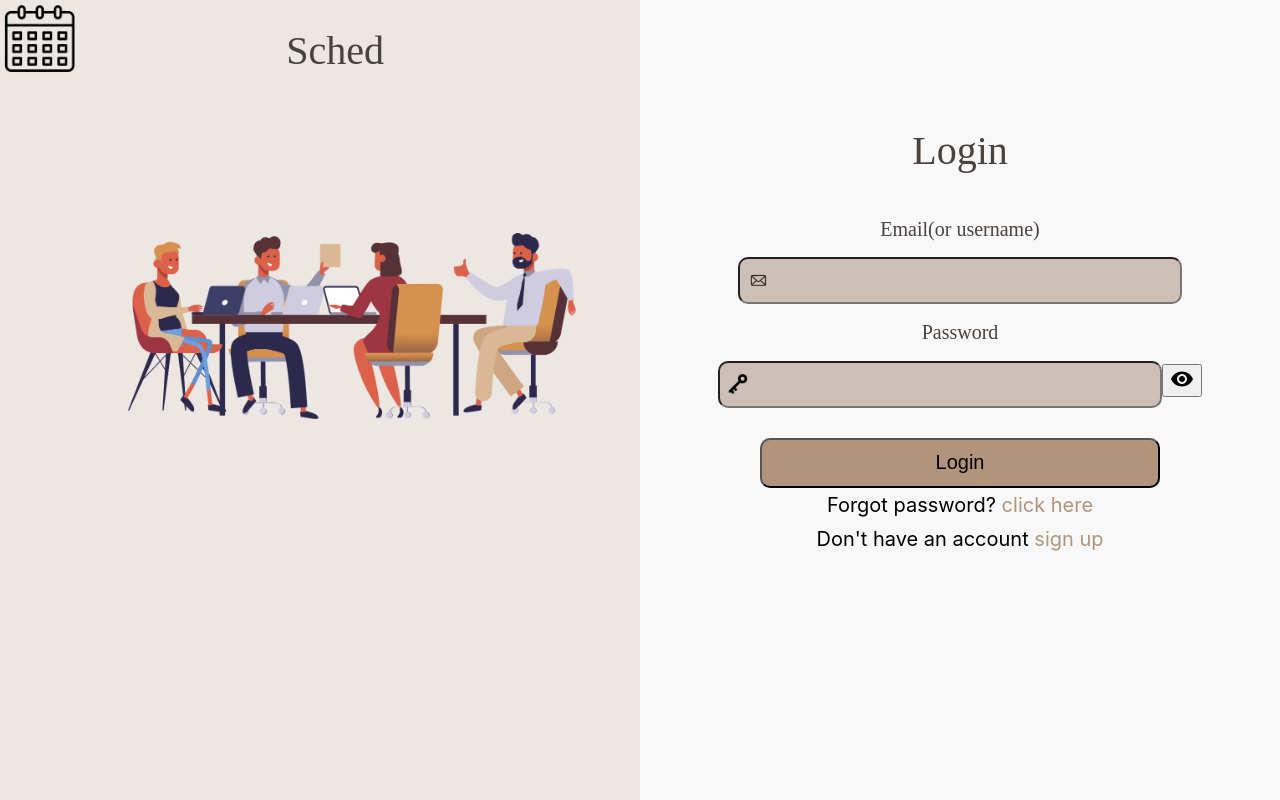
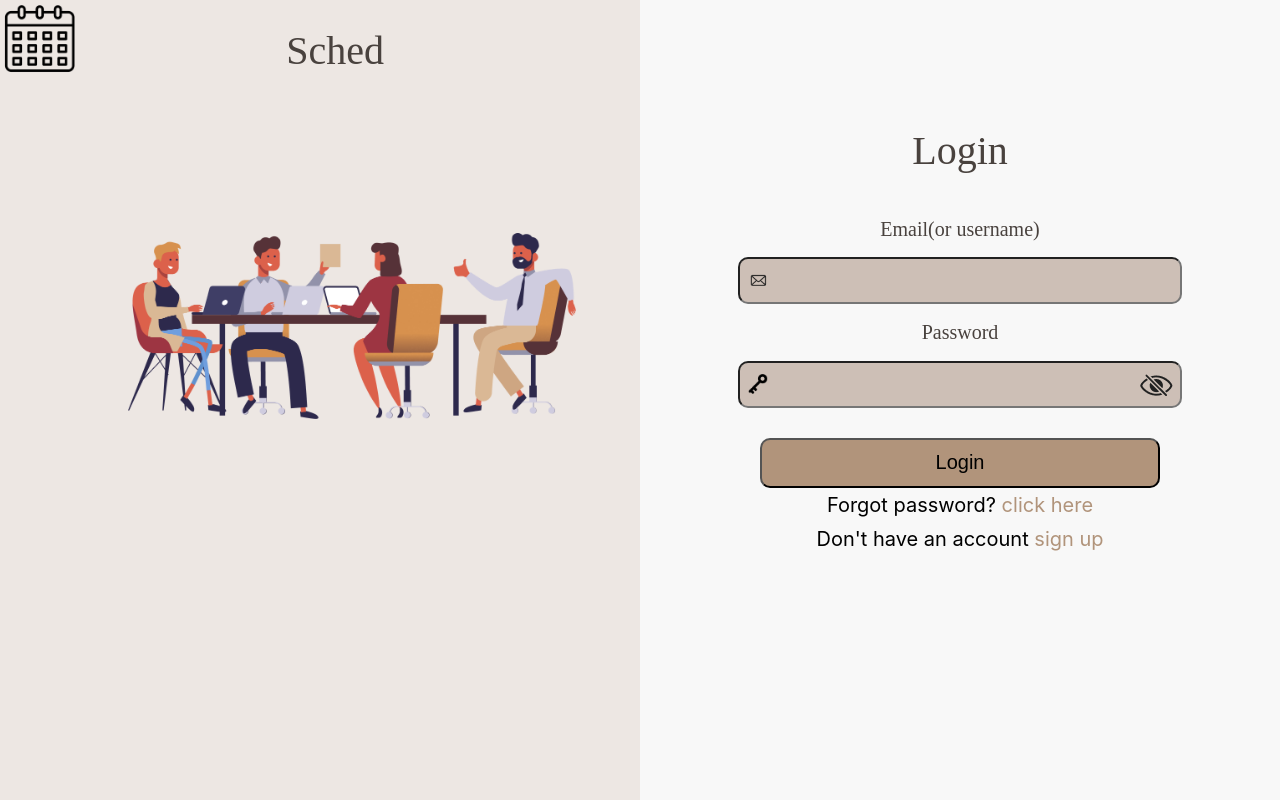
Before and after one commit to matt0125/Scheduler, a React (Create React App) app in the folder web/: page / in a window 1280 px wide. Built offline with nearby package versions, Linux system fonts and the light colour scheme.

Commit message:
Revert "Update Login.js"
This reverts commit cf2352fe295a2d223004180d46f7c693ce705b8f.

```diff
--- a/web/src/pages/Login.js
+++ b/web/src/pages/Login.js
@@ -3,8 +3,6 @@ import { useNavigate } from "react-router-dom";
 import Register from "./Register";
 import "../styles/Login.css";
 import { Container, Row, Col } from "react-bootstrap";
-import Visibility from '@mui/icons-material/Visibility';
-import VisibilityOff from '@mui/icons-material/VisibilityOff';
 import vector from "../images/table-meeting.png";
 import emailIcon from "../images/email.png";
 import passIcon from "../images/password.png";
@@ -113,24 +111,19 @@ const Login = () => {
                 </div>
                 <h2 class="password">Password</h2>
                 <div class="password-input-group">
-                  <img src={passIcon} alt="password icon" className="password-icon" />
-                  <div className="input-with-button">
+                  <img src={passIcon} alt="password icon"></img>
                   <input
-                      type={showPassword ? "text" : "password"}
+                    type= {showPassword ? "text" : "password"}
                     name="password"
                     placeholder=""
                     id="pass-input"
                     value={password}
                     onChange={(e) => setPassword(e.target.value)}
-                      className="password-input"
                   />
-                    <button
-                      type="button"
-                      onClick={() => setShowPassword(!showPassword)}
-                      className="visibility-toggle-button"
-                    >
-                      {showPassword ? <VisibilityOff /> : <Visibility />}
-                    </button>
+                <div id="log-checkbox_wrapper">
+                  <input id="log-eyeball" className = "eyeball" type="checkbox" value = {showPassword} onChange={() => setShowPassword((prev) => !prev)}>
+                  </input>
+                  <label for="log-eyeball"></label>
                 </div>
                 </div>
                 <button onClick={ handleSubmit } type="submit" className="submit-button">Login</button>
@@ -138,7 +131,6 @@ const Login = () => {
                 <p className="login-register-p">Don't have an account  <a href={url} className="login-register-url">sign up</a></p>
               </div>
             </form>
-
           </Col>
         </Row>
       </Container>
```
Lines whose indentation alone changed are shown as unchanged.
